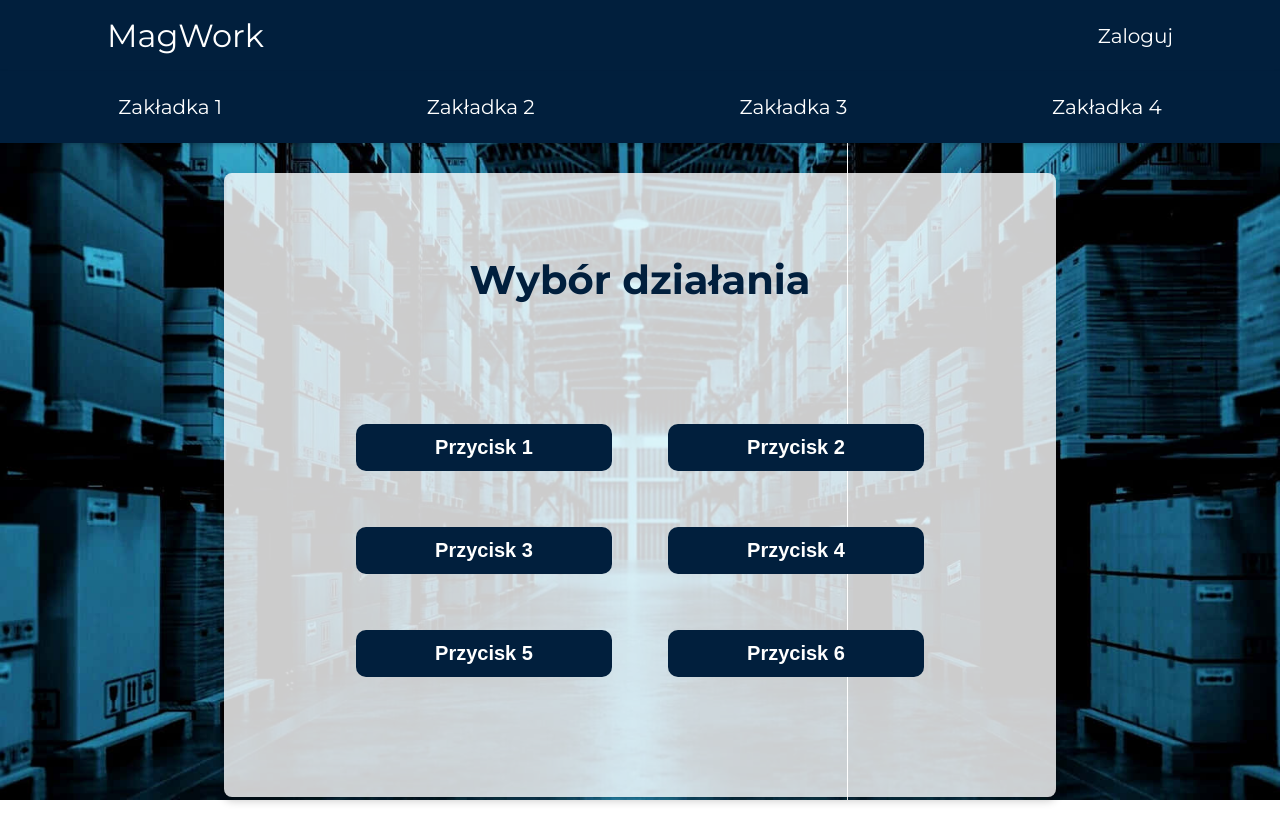
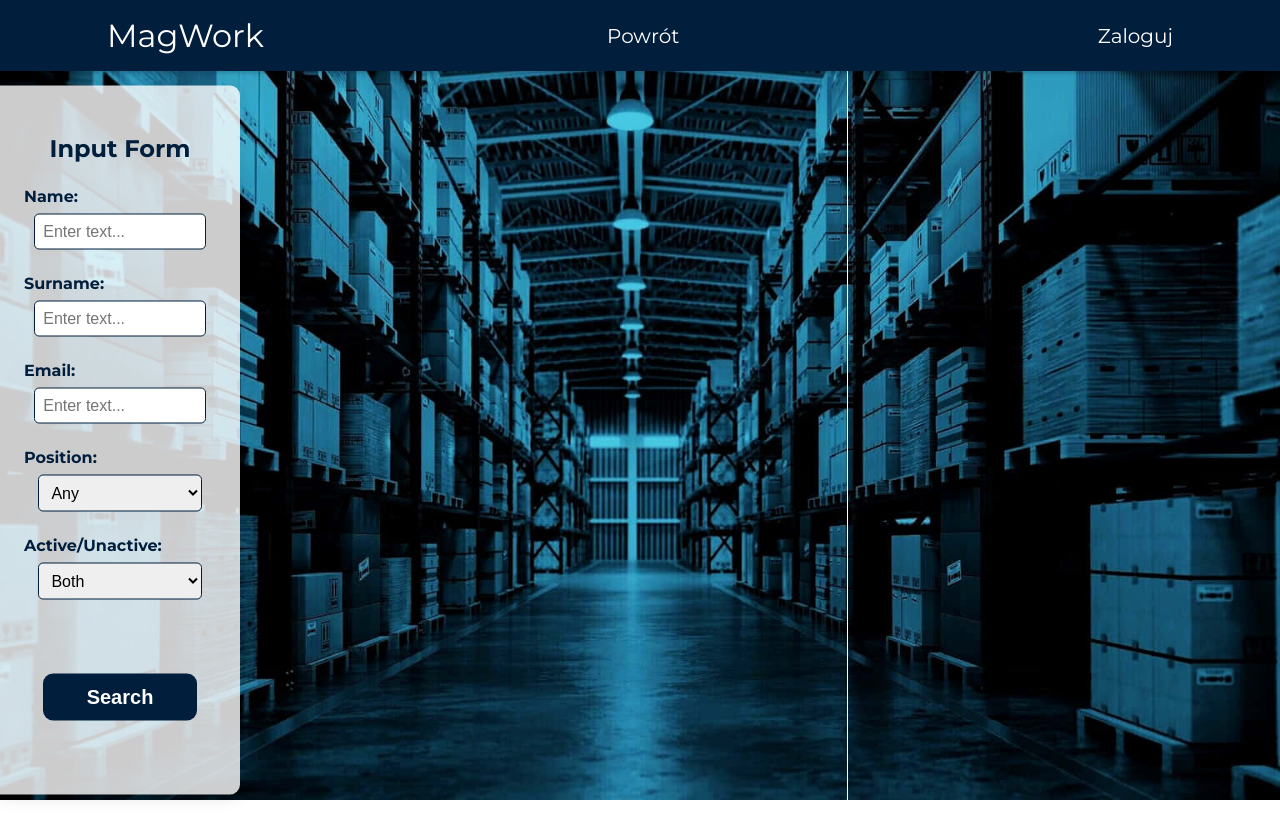
Before and after one commit to Domjas551/SSI_frontend, a React (Create React App) app: page / in a window 1280 px wide. After the commit the page ends 800 px from the top, so only its background shows below. Built offline with nearby package versions, Linux system fonts and the light colour scheme; no server answers.

Commit message:
Zmiany stylowania email input i backlinku

```diff
--- a/src/App.js
+++ b/src/App.js
@@ -7,6 +7,8 @@ import MainContent from './components/MainContentButtonChoice';
 import Background from './components/Background';
 import Sidebar from './components/Sidebar';
 import ContentList from './components/ContentList'; // Import the ContentList component
+import UserEditSelect from './components/UserEditSelect';
+import UserEditSidebar from './components/UserEditSidebar';
 
 function App() {
     const getTypes = () => {
@@ -32,7 +34,14 @@ function App() {
         //sendData();
     }, []);
 
+    //Strona edycji użytkownika
+    return (
+        <div className="App">
+                <UserEditSelect />
+        </div>
+    );
 
+/*
     //Strona z przyciskami
     return (
         <div className="App">
@@ -42,6 +51,8 @@ function App() {
             <MainContent />
         </div>
     );
+
+ */
 /*
     //Strona do wyszukiwań
     return (
--- a/src/components/Header.js
+++ b/src/components/Header.js
@@ -1,14 +1,13 @@
 // components/Header.js
 import React from 'react';
 import '../stylesheets/Header.css';
-import {Link} from "react-router-dom";
+import { Link } from "react-router-dom";
 
 function Header(props) {
-
     return (
         <header className="header">
             <a href="/" className="home-link">MagWork</a>
-            {props.back!==undefined?<Link to={props.back}>Return</Link> : null}
+            {props.back !== undefined ? <Link to={props.back} className="back-link">Powrót</Link> : null}
             <a href="/" className="login-link">Zaloguj</a>
         </header>
     );
--- a/src/components/UserEditForm.js
+++ b/src/components/UserEditForm.js
@@ -44,23 +44,23 @@ function UserEditForm(props) {
             <div className="form_content-container">
                 <h1 className="form_heading">Edycja danych</h1>
                 <form onSubmit={handleSubmit}>
-                    <p>Name</p>
-                    <input name="name" type="text" placeholder="Name" defaultValue={user.name} />
-                    <p>Surname</p>
-                    <input name="surname" type="text" placeholder="Surname" defaultValue={user.surname} />
-                    <p>Position</p>
+                    <p>Imię</p>
+                    <input name="name" type="text" placeholder="Imię" defaultValue={user.name} />
+                    <p>Nazwisko</p>
+                    <input name="surname" type="text" placeholder="Nazwisko" defaultValue={user.surname} />
+                    <p>Pozycja</p>
                     <select name="position" defaultValue={user.position}>
                         <option value="pracownik">Pracownik</option>
                         <option value="kierownik">Kierownik</option>
                         <option value="administrator">Administrator</option>
                     </select>
-                    <p>Is active</p>
+                    <p>Czy aktywny</p>
                     <select name="is_active" defaultValue={user.is_active}>
                         <option value={1}>Active</option>
                         <option value={0}>Unactive</option>
                     </select>
                     <div className="form_button_container">
-                        <button type="submit" className="form_button">Submit</button>
+                        <button type="submit" className="form_button">Zatwierdź</button>
                     </div>
                 </form>
             </div>
--- a/src/stylesheets/Header.css
+++ b/src/stylesheets/Header.css
@@ -1,5 +1,3 @@
-/* components/Header.css */
-
 .header {
     display: flex;
     justify-content: space-between;
@@ -22,7 +20,8 @@
     color: #61dafb; /* Light blue color on hover */
 }
 
-.login-link {
+.login-link,
+.back-link { /* Add a new class for the back link */
     font-size: 1.25rem; /* Larger font size */
     text-decoration: none;
     color: white;
@@ -30,6 +29,7 @@
     margin-right: 75px;
 }
 
-.login-link:hover {
+.login-link:hover,
+.back-link:hover { /* Apply the same hover effect */
     color: #61dafb; /* Light blue color on hover */
 }
--- a/src/stylesheets/Sidebar.css
+++ b/src/stylesheets/Sidebar.css
@@ -39,7 +39,8 @@ label {
     color: #011f3d; /* Slightly lighter color for labels */
 }
 
-input[type="text"]{
+input[type="text"],
+input[type="email"]{
     width: 80%; /* Full width inputs */
     padding: 0.5rem; /* Padding inside inputs */
     border: 1px solid #011f3d; /* Border style */
@@ -60,6 +61,7 @@ select
 
     /* Change border color on focus */
 input[type="text"]:focus,
+input[type="email"]:focus,
 select:focus {
     border-color: #007bff; /* Change border color on focus */
     outline: none; /* Remove default outline */
```
